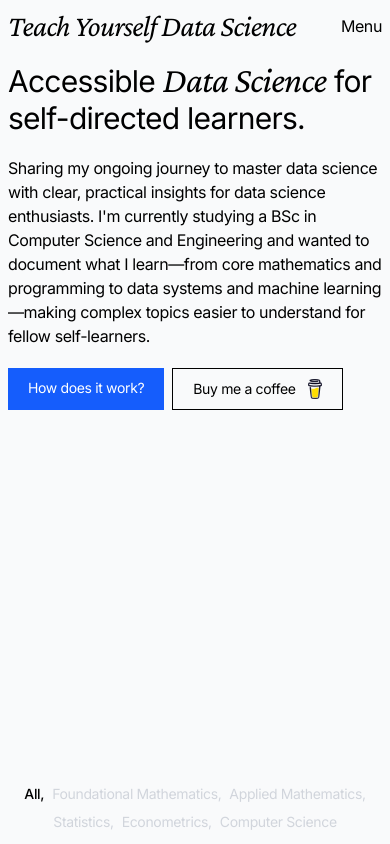
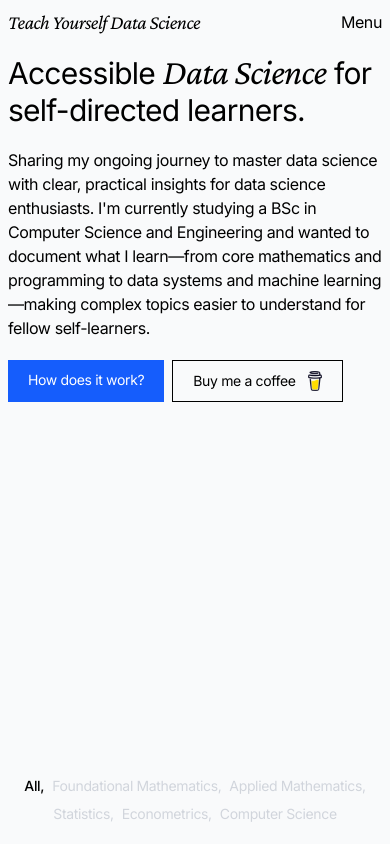
Before and after one commit to rohitjethoe/teach-yourself-ds, a Vue app: page / in a window 390 px wide. Shown: the top 844 px of the page. Built offline with nearby package versions, Linux system fonts and the light colour scheme.

Commit message:
Logo mobile size

```diff
--- a/src/components/Header.vue
+++ b/src/components/Header.vue
@@ -26,7 +26,7 @@ onMounted(() => {
 <template>
     <header>
         <div class="p-2  md:p-5 flex items-center justify-between">
-            <div class="font-crimson-pro text-3xl italic tracking-tight">
+            <div class="font-crimson-pro text-xl md:text-3xl italic tracking-tight">
                 <a href="/">
                     Teach Yourself Data Science
                 </a>
```
